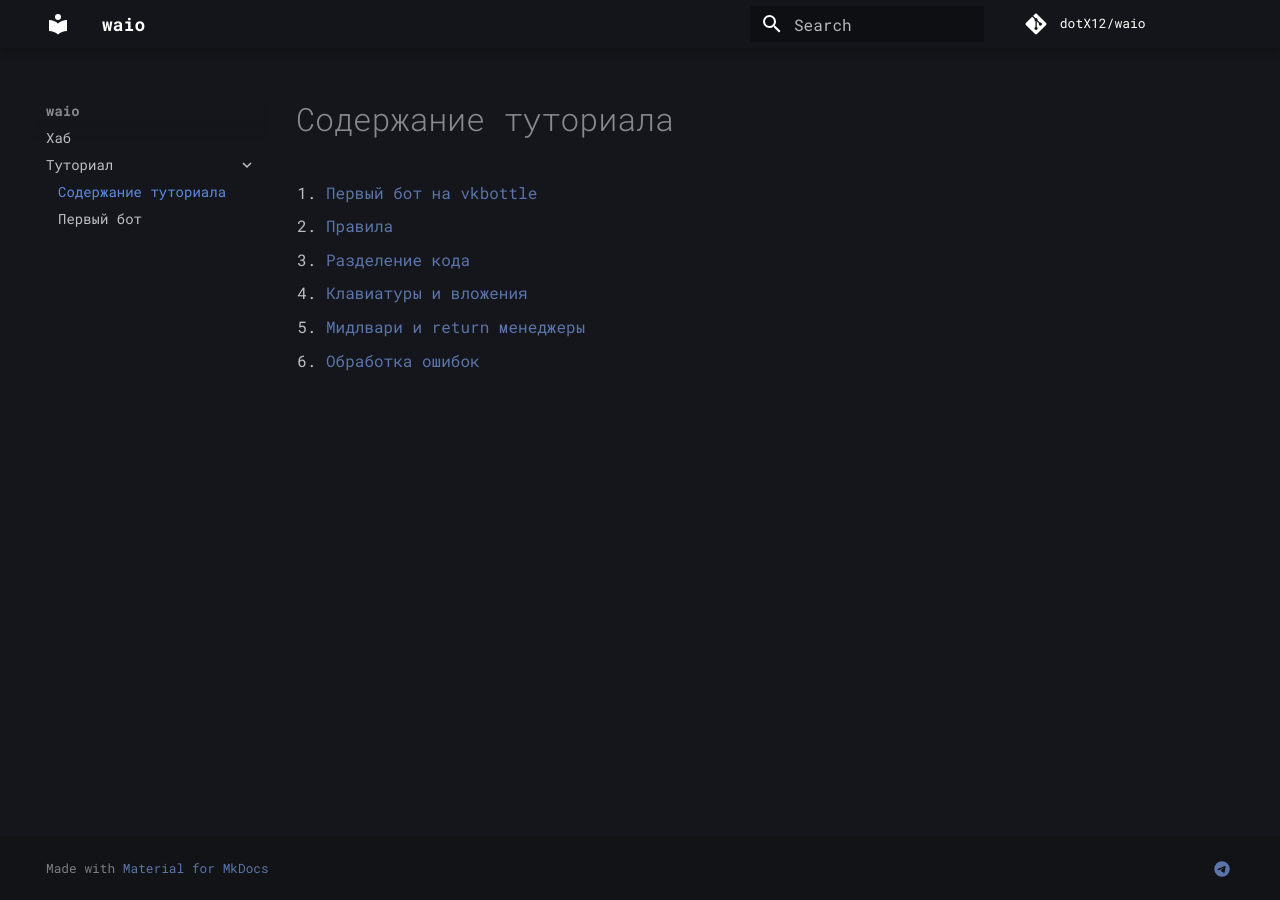
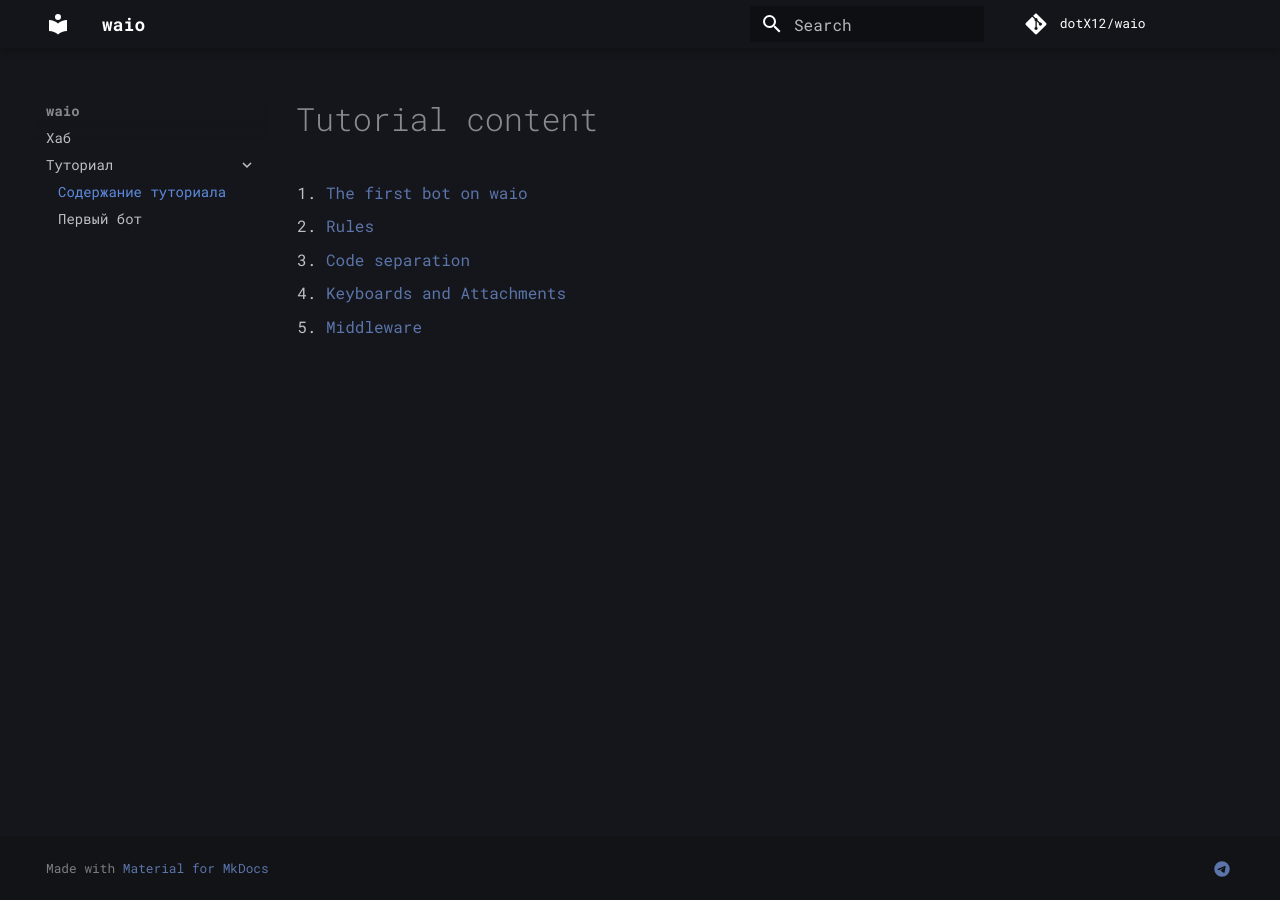
Before and after one commit to dotX12/waio, an MkDocs documentation site: the page built from docs/tutorial/index.md, in a window 1280 px wide. Built offline with MkDocs 1.6.1 and Material for MkDocs 9.7.7, drawn with Linux system fonts in a browser that asks for light colours; some web fonts are replaced; comment, search, counter and statistics services are not loaded.

Commit message:
ru to en

```diff
--- a/docs/tutorial/index.md
+++ b/docs/tutorial/index.md
@@ -1,8 +1,7 @@
-# Содержание туториала
+# Tutorial content
 
-1. [Первый бот на vkbottle](first-bot.md)
-2. [Правила](rules.md)
-3. [Разделение кода](code-separation.md)
-4. [Клавиатуры и вложения](keyboards-attachments.md)
-5. [Мидлвари и return менеджеры](middlewares-return-managers.md)
-5. [Обработка ошибок](error-handling.md)
+1. [The first bot on waio](first-bot.md)
+2. [Rules](rules.md)
+3. [Code separation](code-separation.md)
+4. [Keyboards and Attachments](keyboards-attachments.md)
+5. [Middleware](middlewares-return-managers.md)
```
